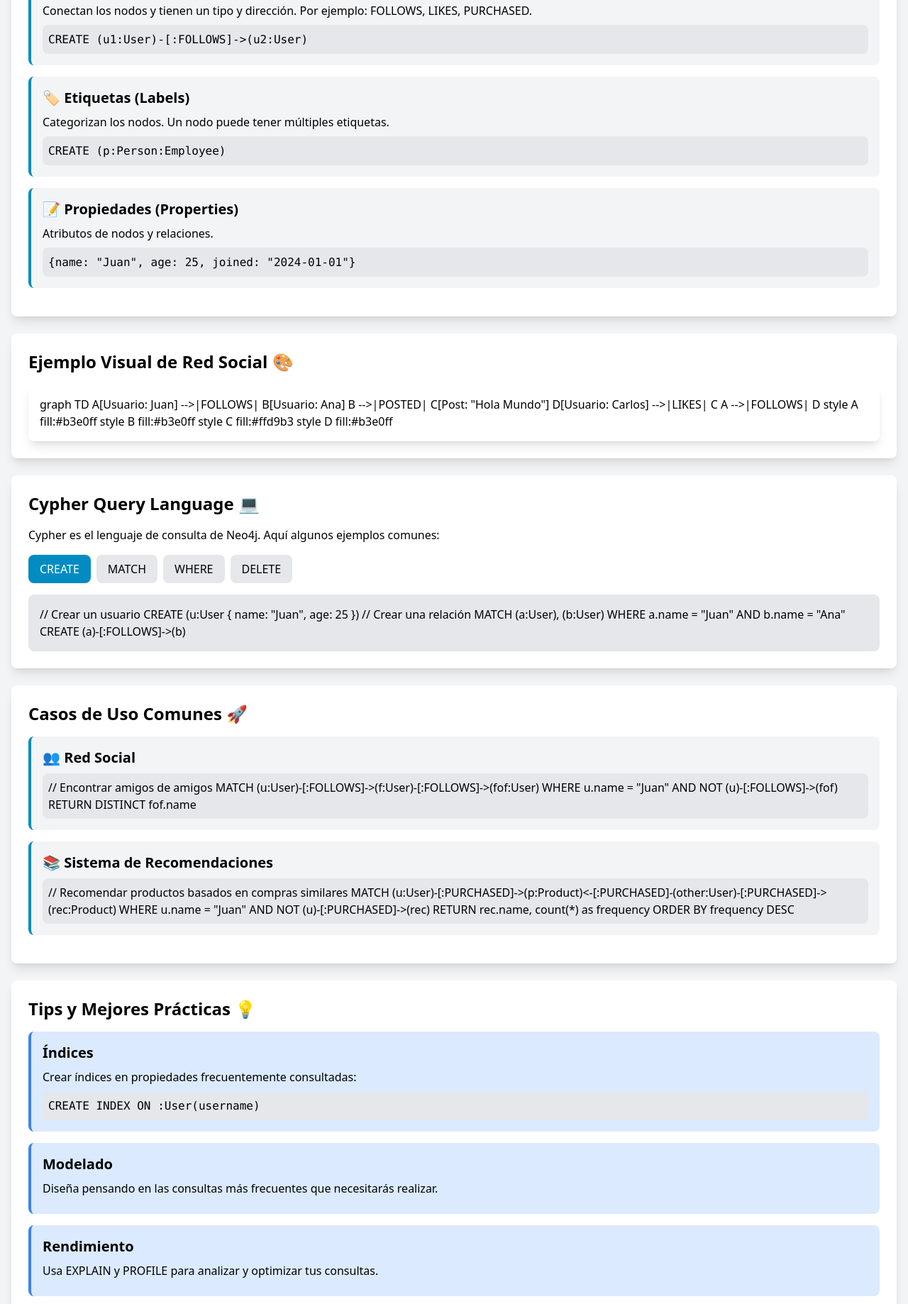
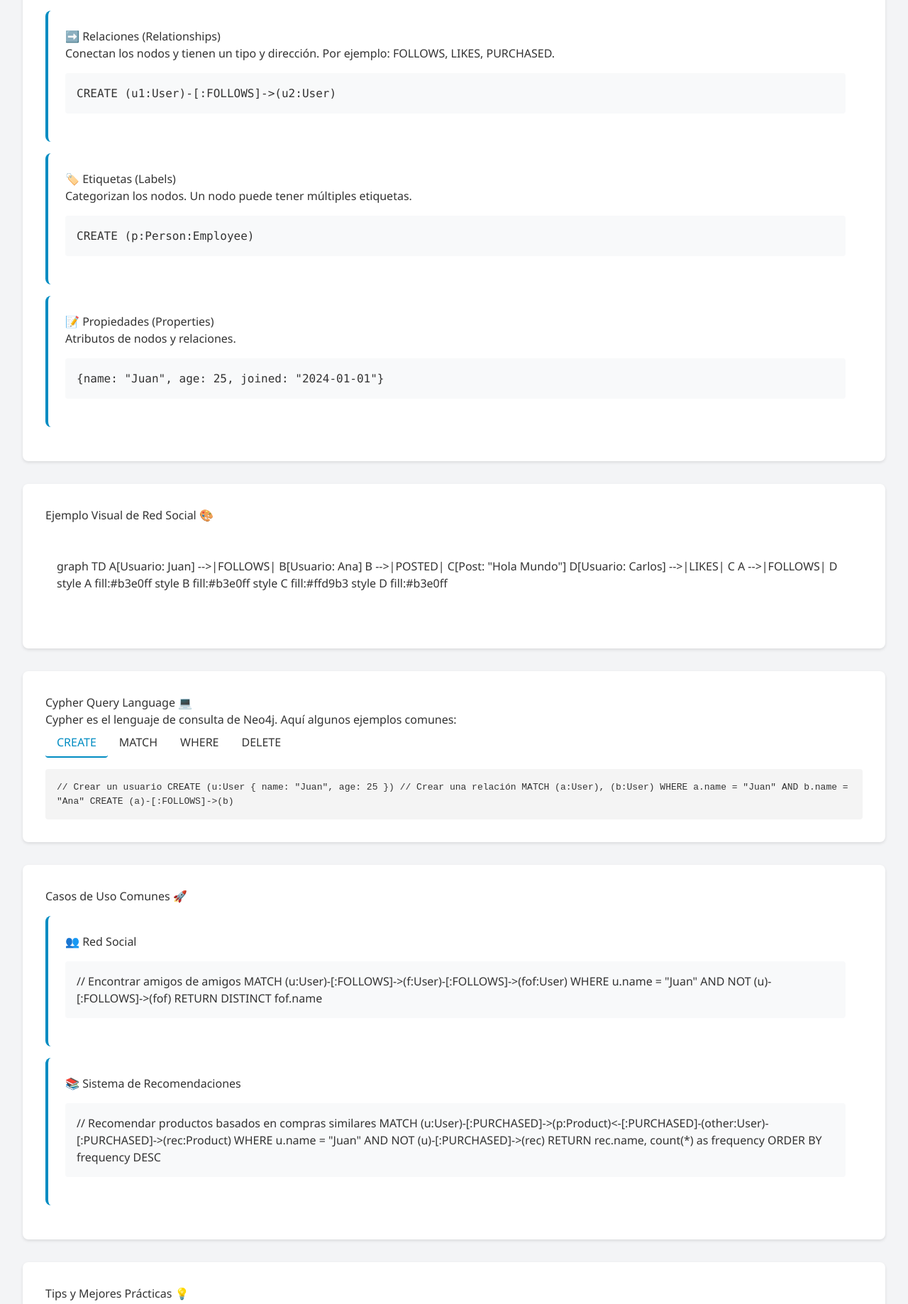
Before and after one commit to IsaacBarrezueta/Neo4j_ejemplos, a website: page public/neo4j.html in a window 1280 px wide. Shown: the part 790-2628 px from the top of the page at 71% size. Drawn offline with nearby package versions, Linux system fonts and the light colour scheme; a script that the page names is missing.

Commit message:
Ejemplo Neo4j Medio.2

```diff
--- a/public/neo4j.html
+++ b/public/neo4j.html
@@ -6,6 +6,124 @@
     <title>Guía de Neo4j</title>
     <script src="https://cdnjs.cloudflare.com/ajax/libs/mermaid/10.6.1/mermaid.min.js"></script>
     <script src="https://cdn.tailwindcss.com"></script>
+    <style>
+        :root {
+            --primary-color: #008CC2;
+            --secondary-color: #37BF5D;
+            --background-color: #f8f9fa;
+            --text-color: #333;
+        }
+
+        body {
+            font-family: 'Segoe UI', Tahoma, Geneva, Verdana, sans-serif;
+            line-height: 1.6;
+            margin: 0;
+            padding: 0;
+            background-color: var(--background-color);
+            color: var(--text-color);
+        }
+
+        .header {
+            background-color: var(--primary-color);
+            color: white;
+            padding: 2rem;
+            text-align: center;
+        }
+
+        .container {
+            max-width: 1200px;
+            margin: 0 auto;
+            padding: 2rem;
+        }
+
+        .section {
+            background: white;
+            border-radius: 8px;
+            padding: 2rem;
+            margin-bottom: 2rem;
+            box-shadow: 0 2px 4px rgba(0,0,0,0.1);
+        }
+
+        .code-block {
+            background: #f4f4f4;
+            padding: 1rem;
+            border-radius: 4px;
+            overflow-x: auto;
+            font-family: monospace;
+        }
+
+        .diagram {
+            margin: 2rem 0;
+            padding: 1rem;
+            background: white;
+            border-radius: 8px;
+        }
+
+        .card {
+            background: white;
+            border-radius: 8px;
+            padding: 1.5rem;
+            margin: 1rem 0;
+            border-left: 4px solid var(--primary-color);
+        }
+
+        .example {
+            background: #f8f9fa;
+            padding: 1rem;
+            border-radius: 4px;
+            margin: 1rem 0;
+        }
+
+        .tip {
+            background: #e3f2fd;
+            padding: 1rem;
+            border-radius: 4px;
+            margin: 1rem 0;
+            border-left: 4px solid #2196f3;
+        }
+
+        button {
+            background-color: var(--primary-color);
+            color: white;
+            border: none;
+            padding: 0.5rem 1rem;
+            border-radius: 4px;
+            cursor: pointer;
+            margin: 0.5rem;
+        }
+
+        button:hover {
+            background-color: #006b9f;
+        }
+
+        .tabs {
+            display: flex;
+            margin-bottom: 1rem;
+        }
+
+        .tab {
+            padding: 0.5rem 1rem;
+            cursor: pointer;
+            border: none;
+            background: none;
+            color: var(--text-color);
+            border-bottom: 2px solid transparent;
+        }
+
+        .tab.active {
+            border-bottom: 2px solid var(--primary-color);
+            color: var(--primary-color);
+        }
+
+        .tab-content {
+            display: none;
+        }
+
+        .tab-content.active {
+            display: block;
+        }
+    </style>
+
 </head>
 <body class="bg-gray-100">
     <nav class="bg-white shadow-lg">
@@ -20,18 +138,19 @@
             </div>
         </div>
     </nav>
-
-    <div class="bg-[#008CC2] text-white py-8 text-center">
-        <h1 class="text-3xl font-bold">🎯 Guía Completa de Neo4j</h1>
+    </body>
+<body>
+    <div class="header">
+        <h1>🎯 Guía Completa de Neo4j</h1>
         <p>Base de datos orientada a grafos</p>
     </div>
 
-    <div class="container mx-auto px-4 py-8">
+    <div class="container">
         <!-- Introducción -->
-        <div class="bg-white rounded-lg shadow-lg p-6 mb-6">
-            <h2 class="text-2xl font-bold mb-4">¿Qué es Neo4j? 🤔</h2>
-            <p class="mb-4">Neo4j es una base de datos orientada a grafos que almacena datos en forma de nodos y relaciones, en lugar de tablas. Es ideal para datos altamente conectados como:</p>
-            <ul class="list-disc pl-6 mb-4">
+        <div class="section">
+            <h2>¿Qué es Neo4j? 🤔</h2>
+            <p>Neo4j es una base de datos orientada a grafos que almacena datos en forma de nodos y relaciones, en lugar de tablas. Es ideal para datos altamente conectados como:</p>
+            <ul>
                 <li>Redes sociales</li>
                 <li>Sistemas de recomendación</li>
                 <li>Detección de fraude</li>
@@ -40,46 +159,46 @@
         </div>
 
         <!-- Conceptos Básicos -->
-        <div class="bg-white rounded-lg shadow-lg p-6 mb-6">
-            <h2 class="text-2xl font-bold mb-4">Conceptos Básicos 📚</h2>
+        <div class="section">
+            <h2>Conceptos Básicos 📚</h2>
 
-            <div class="border-l-4 border-[#008CC2] bg-gray-100 rounded-lg p-4 mb-4">
-                <h3 class="text-xl font-bold mb-2">🔵 Nodos (Nodes)</h3>
-                <p class="mb-2">Son las entidades principales en el grafo. Por ejemplo: Usuarios, Productos, Lugares.</p>
-                <div class="bg-gray-200 rounded-lg p-2">
+            <div class="card">
+                <h3>🔵 Nodos (Nodes)</h3>
+                <p>Son las entidades principales en el grafo. Por ejemplo: Usuarios, Productos, Lugares.</p>
+                <div class="example">
                     <code>CREATE (u:User {name: "Juan", age: 25})</code>
                 </div>
             </div>
 
-            <div class="border-l-4 border-[#008CC2] bg-gray-100 rounded-lg p-4 mb-4">
-                <h3 class="text-xl font-bold mb-2">➡️ Relaciones (Relationships)</h3>
-                <p class="mb-2">Conectan los nodos y tienen un tipo y dirección. Por ejemplo: FOLLOWS, LIKES, PURCHASED.</p>
-                <div class="bg-gray-200 rounded-lg p-2">
+            <div class="card">
+                <h3>➡️ Relaciones (Relationships)</h3>
+                <p>Conectan los nodos y tienen un tipo y dirección. Por ejemplo: FOLLOWS, LIKES, PURCHASED.</p>
+                <div class="example">
                     <code>CREATE (u1:User)-[:FOLLOWS]->(u2:User)</code>
                 </div>
             </div>
 
-            <div class="border-l-4 border-[#008CC2] bg-gray-100 rounded-lg p-4 mb-4">
-                <h3 class="text-xl font-bold mb-2">🏷️ Etiquetas (Labels)</h3>
-                <p class="mb-2">Categorizan los nodos. Un nodo puede tener múltiples etiquetas.</p>
-                <div class="bg-gray-200 rounded-lg p-2">
+            <div class="card">
+                <h3>🏷️ Etiquetas (Labels)</h3>
+                <p>Categorizan los nodos. Un nodo puede tener múltiples etiquetas.</p>
+                <div class="example">
                     <code>CREATE (p:Person:Employee)</code>
                 </div>
             </div>
 
-            <div class="border-l-4 border-[#008CC2] bg-gray-100 rounded-lg p-4 mb-4">
-                <h3 class="text-xl font-bold mb-2">📝 Propiedades (Properties)</h3>
-                <p class="mb-2">Atributos de nodos y relaciones.</p>
-                <div class="bg-gray-200 rounded-lg p-2">
+            <div class="card">
+                <h3>📝 Propiedades (Properties)</h3>
+                <p>Atributos de nodos y relaciones.</p>
+                <div class="example">
                     <code>{name: "Juan", age: 25, joined: "2024-01-01"}</code>
                 </div>
             </div>
         </div>
 
         <!-- Ejemplo Visual -->
-        <div class="bg-white rounded-lg shadow-lg p-6 mb-6">
-            <h2 class="text-2xl font-bold mb-4">Ejemplo Visual de Red Social 🎨</h2>
-            <div class="bg-white rounded-lg shadow-lg p-4">
+        <div class="section">
+            <h2>Ejemplo Visual de Red Social 🎨</h2>
+            <div class="diagram">
                 <div class="mermaid">
                     graph TD
                     A[Usuario: Juan] -->|FOLLOWS| B[Usuario: Ana]
@@ -95,18 +214,19 @@
         </div>
 
         <!-- Cypher Query Language -->
-        <div class="bg-white rounded-lg shadow-lg p-6 mb-6">
-            <h2 class="text-2xl font-bold mb-4">Cypher Query Language 💻</h2>
-            <p class="mb-4">Cypher es el lenguaje de consulta de Neo4j. Aquí algunos ejemplos comunes:</p>
+        <div class="section">
+            <h2>Cypher Query Language 💻</h2>
+            <p>Cypher es el lenguaje de consulta de Neo4j. Aquí algunos ejemplos comunes:</p>
 
-            <div class="flex mb-4">
-                <button class="bg-[#008CC2] text-white rounded-lg px-4 py-2 mr-2 active">CREATE</button>
-                <button class="bg-gray-200 rounded-lg px-4 py-2 mr-2">MATCH</button>
-                <button class="bg-gray-200 rounded-lg px-4 py-2 mr-2">WHERE</button>
-                <button class="bg-gray-200 rounded-lg px-4 py-2 mr-2">DELETE</button>
+            <div class="tabs">
+                <button class="tab active" onclick="openTab(event, 'create')">CREATE</button>
+                <button class="tab" onclick="openTab(event, 'match')">MATCH</button>
+                <button class="tab" onclick="openTab(event, 'where')">WHERE</button>
+                <button class="tab" onclick="openTab(event, 'delete')">DELETE</button>
             </div>
 
-            <div class="bg-gray-200 rounded-lg p-4">
+            <div id="create" class="tab-content active">
+                <div class="code-block">
                     // Crear un usuario
                     CREATE (u:User {
                         name: "Juan",
@@ -120,13 +240,52 @@
                 </div>
             </div>
 
+            <div id="match" class="tab-content">
+                <div class="code-block">
+                    // Encontrar usuarios
+                    MATCH (u:User)
+                    RETURN u
+
+                    // Encontrar conexiones
+                    MATCH (u1:User)-[:FOLLOWS]->(u2:User)
+                    RETURN u1.name, u2.name
+                </div>
+            </div>
+
+            <div id="where" class="tab-content">
+                <div class="code-block">
+                    // Filtrar por propiedad
+                    MATCH (u:User)
+                    WHERE u.age > 25
+                    RETURN u
+
+                    // Filtrar por patrón
+                    MATCH (u:User)
+                    WHERE (u)-[:FOLLOWS]->(:User {name: "Ana"})
+                    RETURN u
+                </div>
+            </div>
+
+            <div id="delete" class="tab-content">
+                <div class="code-block">
+                    // Borrar un nodo
+                    MATCH (u:User {name: "Juan"})
+                    DELETE u
+
+                    // Borrar nodo y relaciones
+                    MATCH (u:User {name: "Juan"})
+                    DETACH DELETE u
+                </div>
+            </div>
+        </div>
+
         <!-- Casos de Uso -->
-        <div class="bg-white rounded-lg shadow-lg p-6 mb-6">
-            <h2 class="text-2xl font-bold mb-4">Casos de Uso Comunes 🚀</h2>
+        <div class="section">
+            <h2>Casos de Uso Comunes 🚀</h2>
 
-            <div class="border-l-4 border-[#008CC2] bg-gray-100 rounded-lg p-4 mb-4">
-                <h3 class="text-xl font-bold mb-2">👥 Red Social</h3>
-                <div class="bg-gray-200 rounded-lg p-2">
+            <div class="card">
+                <h3>👥 Red Social</h3>
+                <div class="example">
                     // Encontrar amigos de amigos
                     MATCH (u:User)-[:FOLLOWS]->(f:User)-[:FOLLOWS]->(fof:User)
                     WHERE u.name = "Juan" AND NOT (u)-[:FOLLOWS]->(fof)
@@ -134,9 +293,9 @@
                 </div>
             </div>
 
-            <div class="border-l-4 border-[#008CC2] bg-gray-100 rounded-lg p-4 mb-4">
-                <h3 class="text-xl font-bold mb-2">📚 Sistema de Recomendaciones</h3>
-                <div class="bg-gray-200 rounded-lg p-2">
+            <div class="card">
+                <h3>📚 Sistema de Recomendaciones</h3>
+                <div class="example">
                     // Recomendar productos basados en compras similares
                     MATCH (u:User)-[:PURCHASED]->(p:Product)<-[:PURCHASED]-(other:User)-[:PURCHASED]->(rec:Product)
                     WHERE u.name = "Juan" AND NOT (u)-[:PURCHASED]->(rec)
@@ -147,25 +306,23 @@
         </div>
 
         <!-- Tips y Mejores Prácticas -->
-        <div class="bg-white rounded-lg shadow-lg p-6 mb-6">
-            <h2 class="text-2xl font-bold mb-4">Tips y Mejores Prácticas 💡</h2>
+        <div class="section">
+            <h2>Tips y Mejores Prácticas 💡</h2>
 
-            <div class="border-l-4 border-blue-500 bg-blue-100 rounded-lg p-4 mb-4">
-                <h3 class="text-xl font-bold mb-2">Índices</h3>
-                <p class="mb-2">Crear índices en propiedades frecuentemente consultadas:</p>
-                <div class="bg-gray-200 rounded-lg p-2">
+            <div class="tip">
+                <h3>Índices</h3>
+                <p>Crear índices en propiedades frecuentemente consultadas:</p>
                 <code>CREATE INDEX ON :User(username)</code>
             </div>
+
+            <div class="tip">
+                <h3>Modelado</h3>
+                <p>Diseña pensando en las consultas más frecuentes que necesitarás realizar.</p>
             </div>
 
-            <div class="border-l-4 border-blue-500 bg-blue-100 rounded-lg p-4 mb-4">
-                <h3 class="text-xl font-bold mb-2">Modelado</h3>
-                <p class="mb-2">Diseña pensando en las consultas más frecuentes que necesitarás realizar.</p>
-            </div>
-
-            <div class="border-l-4 border-blue-500 bg-blue-100 rounded-lg p-4 mb-4">
-                <h3 class="text-xl font-bold mb-2">Rendimiento</h3>
-                <p class="mb-2">Usa EXPLAIN y PROFILE para analizar y optimizar tus consultas.</p>
+            <div class="tip">
+                <h3>Rendimiento</h3>
+                <p>Usa EXPLAIN y PROFILE para analizar y optimizar tus consultas.</p>
             </div>
         </div>
     </div>
@@ -175,20 +332,22 @@
         mermaid.initialize({ startOnLoad: true });
 
         // Función para manejar las pestañas
-        document.querySelectorAll('.flex button').forEach((button, index) => {
-            button.addEventListener('click', () => {
-                document.querySelectorAll('.flex button').forEach((btn, i) => {
-                    btn.classList.remove('active');
-                    btn.classList.add('bg-gray-200');
-                });
-                button.classList.add('active');
-                button.classList.remove('bg-gray-200');
-                document.querySelectorAll('.bg-gray-200').forEach((content, i) => {
-                    content.style.display = 'none';
-                });
-                document.querySelectorAll('.bg-gray-200')[index].style.display = 'block';
-            });
-        });
+        function openTab(evt, tabName) {
+            var i, tabcontent, tablinks;
+
+            tabcontent = document.getElementsByClassName("tab-content");
+            for (i = 0; i < tabcontent.length; i++) {
+                tabcontent[i].className = tabcontent[i].className.replace(" active", "");
+            }
+
+            tablinks = document.getElementsByClassName("tab");
+            for (i = 0; i < tablinks.length; i++) {
+                tablinks[i].className = tablinks[i].className.replace(" active", "");
+            }
+
+            document.getElementById(tabName).className += " active";
+            evt.currentTarget.className += " active";
+        }
     </script>
 </body>
 </html>
```
Lines whose indentation alone changed are shown as unchanged.
